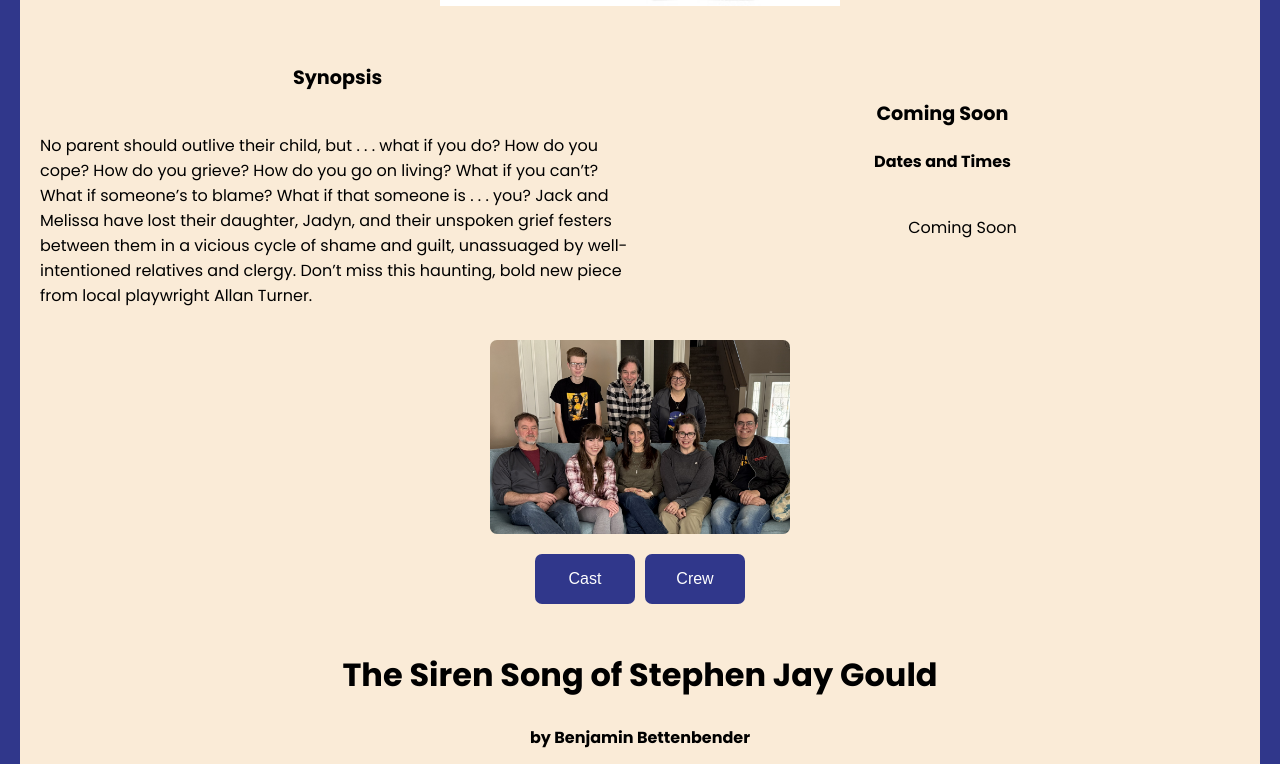
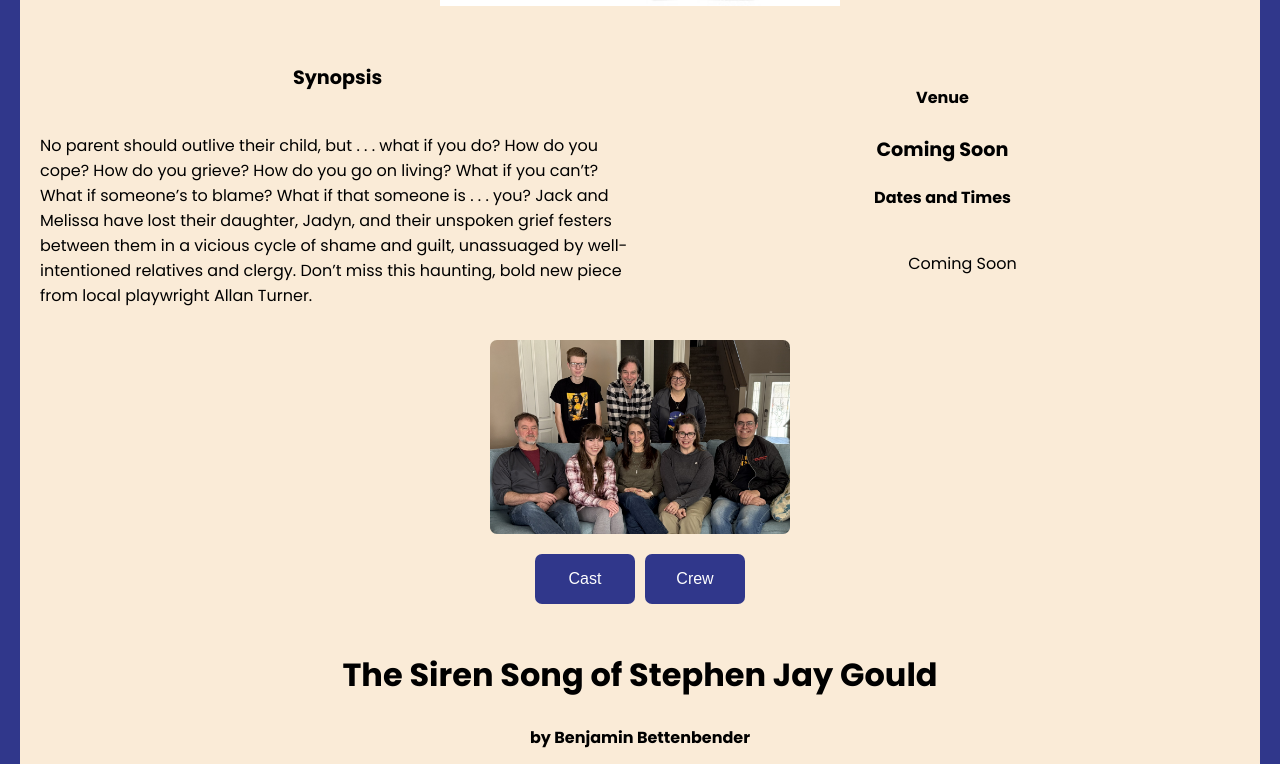
Before and after one commit to dave-sommerville/cactus-2.0, a React (Create React App) app: page / in a window 1280 px wide. Shown: the part 996-1760 px from the top of the page. Built offline with nearby package versions, Linux system fonts and the light colour scheme.

Commit message:
Fixed centering issue

```diff
--- a/src/DAL/PersonList.js
+++ b/src/DAL/PersonList.js
@@ -224,6 +224,6 @@ export const sssjgCastList = [
 export const sssjgCrewList = [
   HopeFigueroaCactus,
   StephBlanchetteCactus,
-  davePruden,
+  DavePruden,
   DaveSommerville
 ];
--- a/src/components/Program.js
+++ b/src/components/Program.js
@@ -69,6 +69,7 @@ const Program = ({ showModel, id}) => {
               </div>
               <div className="f-col fifty-w center">
                 <div className="f-col center">
+                  <h4>Venue</h4>
                   <div className="location">
                     {currentShow.location && currentShow.location.length > 0 ? (
                       currentShow.location.map((locationItem, index) => (
--- a/src/css/app.css
+++ b/src/css/app.css
@@ -228,6 +228,8 @@ article {
 	opacity: 1;
 	overflow: hidden;
 	transition: max-height 0.35s ease, opacity 0.35s ease, padding 0.35s ease;
+	display: flex;
+	justify-content: center;
 }
 .bio-content.collapse {
 	max-height: 0;
```
